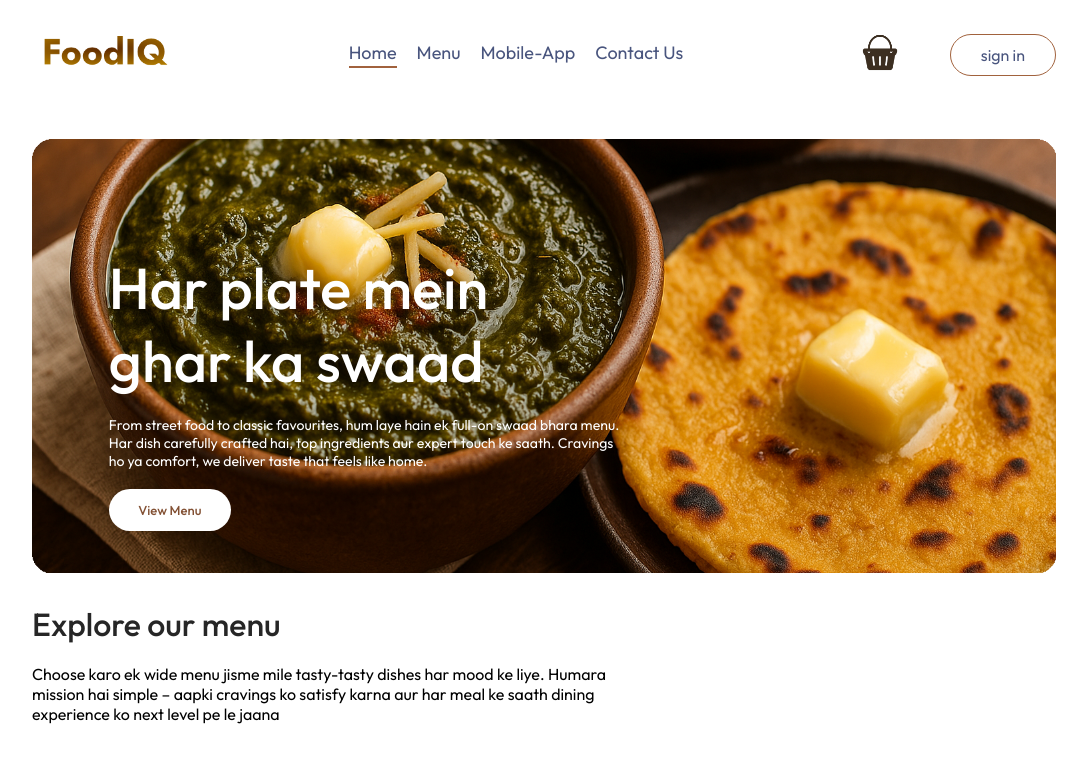
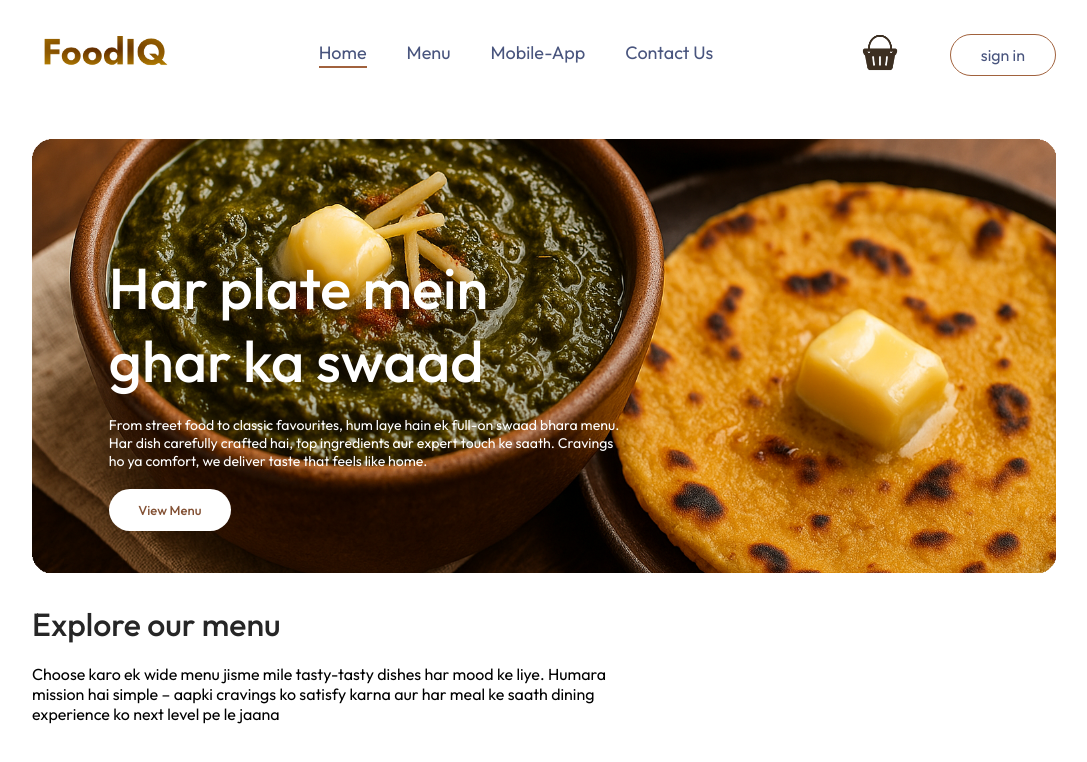
Before and after one commit to saini-devX/FoodIQ, a React (Vite) app in the folder frontend/: page / in a window 1280 px wide. Shown: the top 762 px of the page, without its empty margins (96-1183 px from the left). Built offline with nearby package versions, Linux system fonts and the light colour scheme; no server answers.

Commit message:
Update Navbar.css

```diff
--- a/frontend/src/components/Navbar/Navbar.css
+++ b/frontend/src/components/Navbar/Navbar.css
@@ -12,7 +12,7 @@
 .navbar-menu {
   display: flex;
   list-style: none;
-  gap: 20px;
+  gap: 40px;
   color: #49557e;
   font-size: 18px;
 }
```
